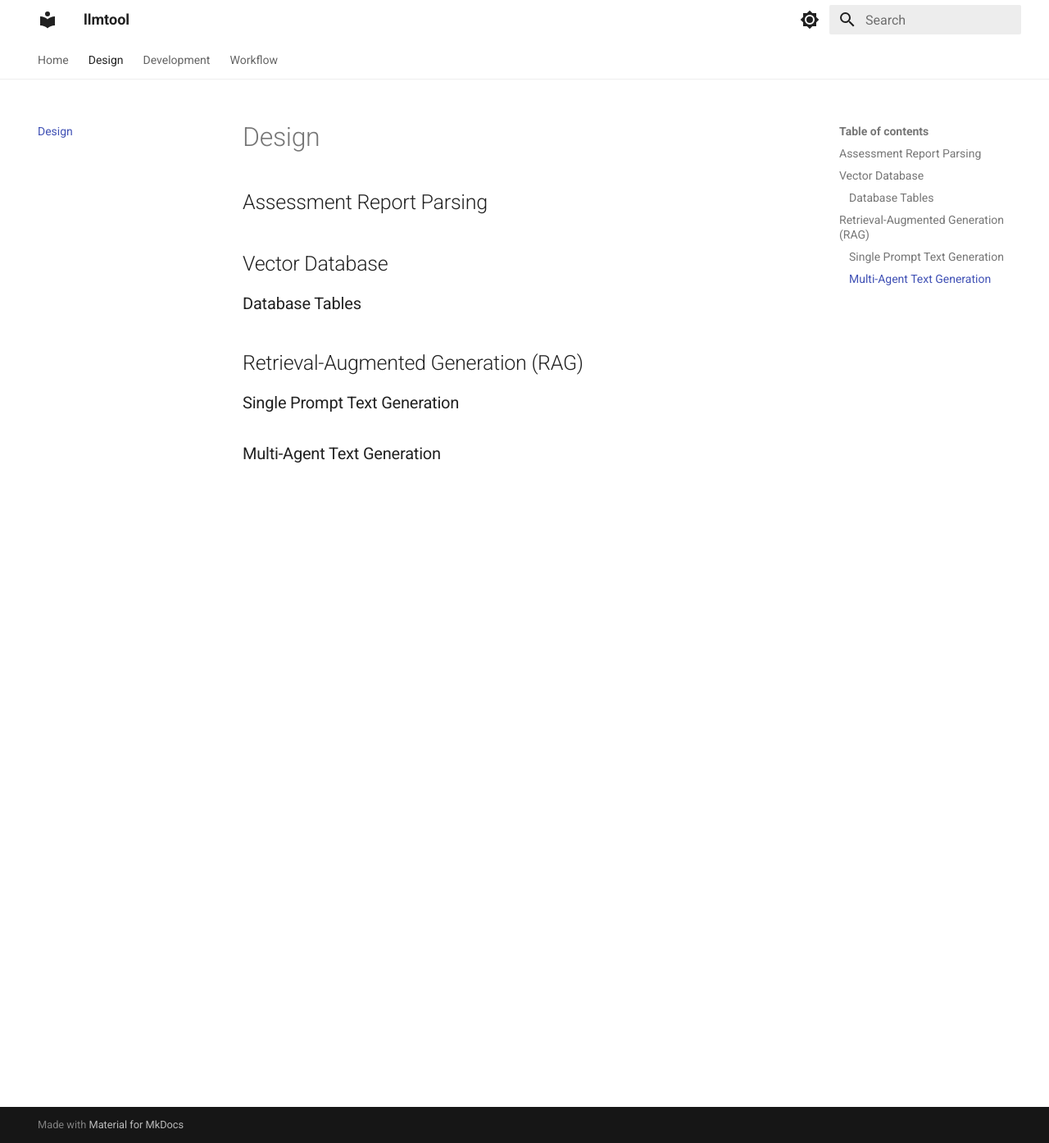
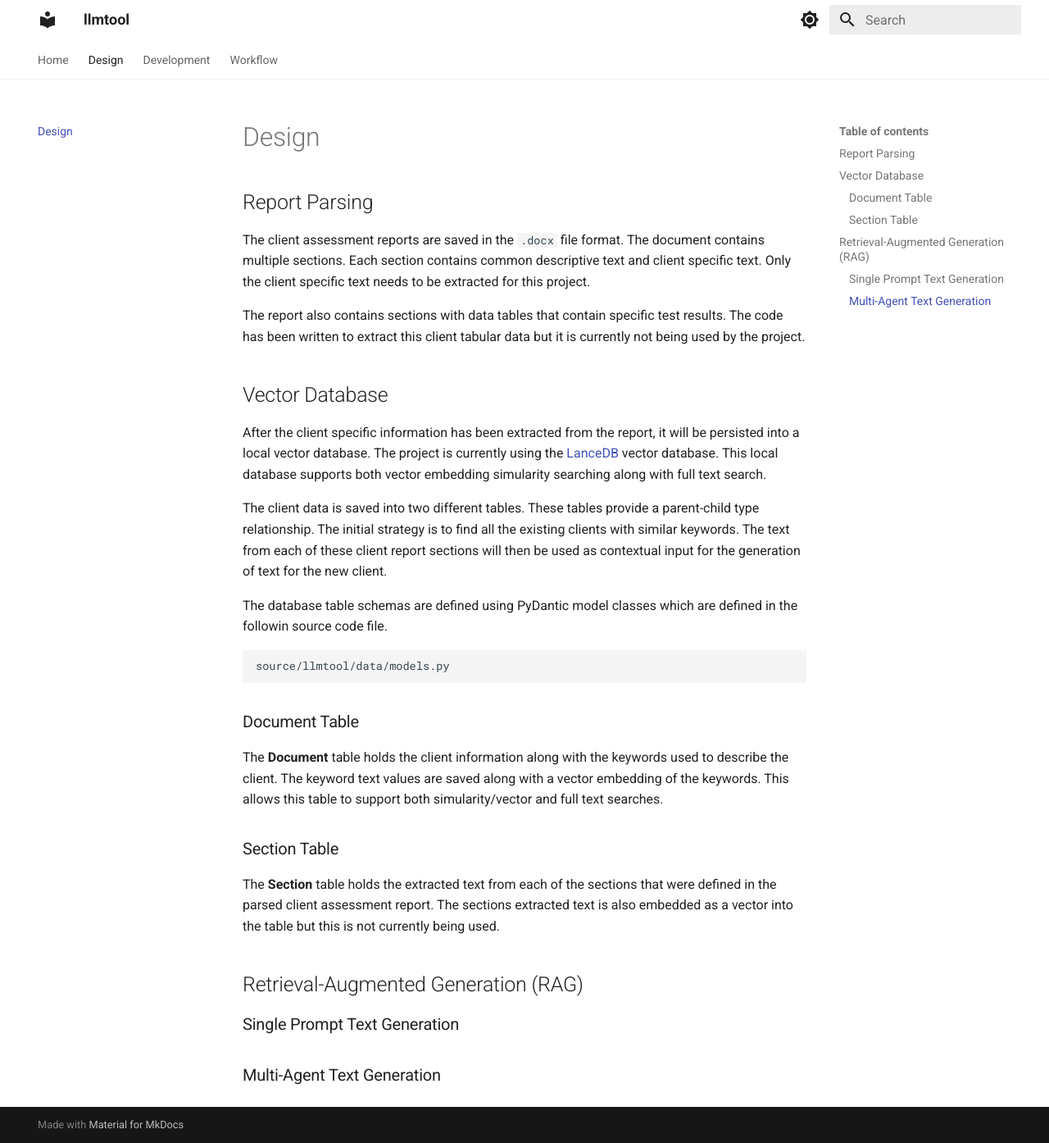
Before and after one commit to mjsiers/dcldev-llmtool, an MkDocs documentation site: the page built from docs/design/index.md, in a window 1280 px wide and 1394 px high. Shown: the whole window at 82% size. Built offline with MkDocs 1.6.1 and Material for MkDocs 9.7.7, drawn with Linux system fonts in a browser that asks for light colours.

Commit message:
Updated documentation.

```diff
--- a/docs/design/index.md
+++ b/docs/design/index.md
@@ -1,10 +1,44 @@
 # Design
 
-## Assessment Report Parsing
+## Report Parsing
+
+The client assessment reports are saved in the `.docx` file format.  The document
+contains multiple sections.  Each section contains common descriptive text and client
+specific text.  Only the client specific text needs to be extracted for this project.
+
+The report also contains sections with data tables that contain specific test results.
+The code has been written to extract this client tabular data but it is currently not
+being used by the project.
 
 ## Vector Database
 
-### Database Tables
+After the client specific information has been extracted from the report, it will be
+persisted into a local vector database.  The project is currently using the
+[LanceDB](https://lancedb.com/) vector database.  This local database supports both
+vector embedding simularity searching along with full text search.
+
+The client data is saved into two different tables.  These tables provide a parent-child
+type relationship.  The initial strategy is to find all the existing clients with
+similar keywords.  The text from each of these client report sections will then be used
+as contextual input for the generation of text for the new client.
+
+The database table schemas are defined using PyDantic model classes which are defined
+in the followin source code file.
+
+    source/llmtool/data/models.py
+
+### Document Table
+
+The **Document** table holds the client information along with the keywords used to
+describe the client.  The keyword text values are saved along with a vector embedding
+of the keywords.  This allows this table to support both simularity/vector and full text
+searches.
+
+### Section Table
+
+The **Section** table holds the extracted text from each of the sections that were defined
+in the parsed client assessment report.  The sections extracted text is also embedded as a
+vector into the table but this is not currently being used.
 
 
 ## Retrieval-Augmented Generation (RAG)
--- a/source/llmtool/gui/gui_cli.py
+++ b/source/llmtool/gui/gui_cli.py
@@ -18,8 +18,8 @@ def launch_gui():
     with gr.Blocks() as demo:
         gr.Markdown(
             """
-                    # DCL Assessment Tool
-                    This tool provides the ability to search the data extracted from previous DCL Assessment reports.
+                    # Client Assessment Report Tool
+                    This tool provides the ability to search the data extracted from previous assessment reports.
                     The data can be searched using either similarity or keywords.
                     """
         )
```
Also changed, not shown: README.md (+1 -1 lines), docs/development/datafiles.md (+5 -4 lines), docs/development/documents.md (+8 -1 lines), docs/index.md (+1 -1 lines), 1 other file.
